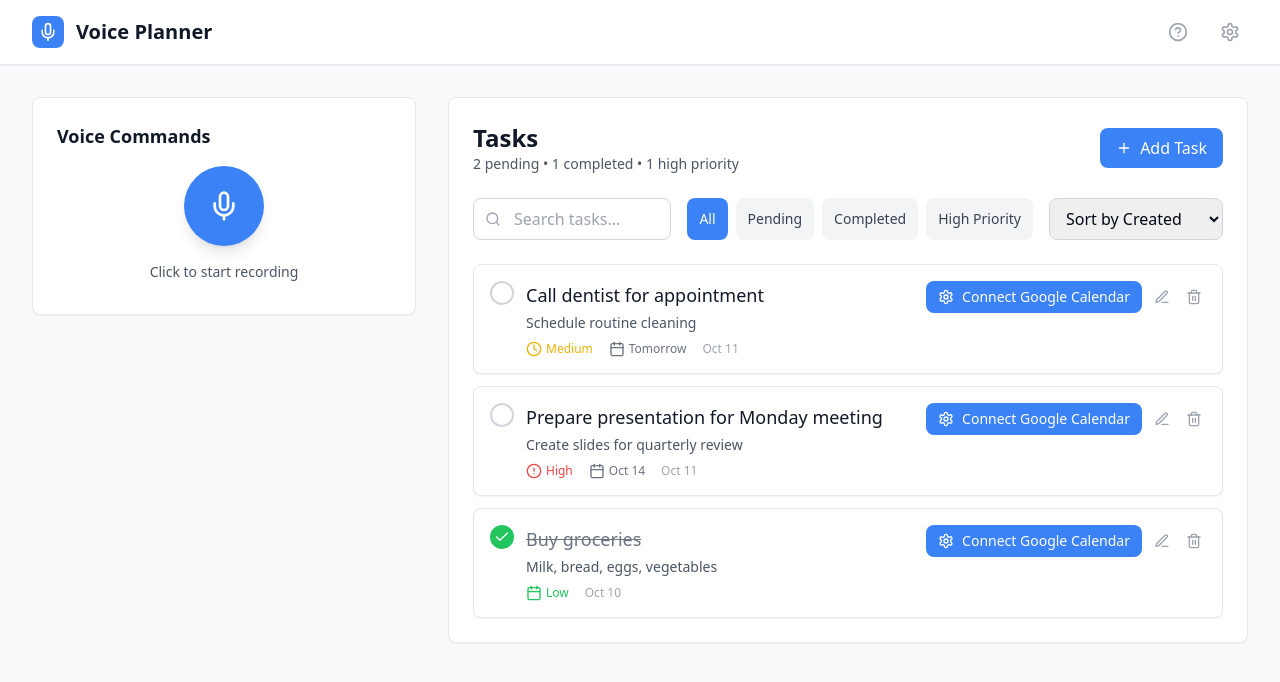
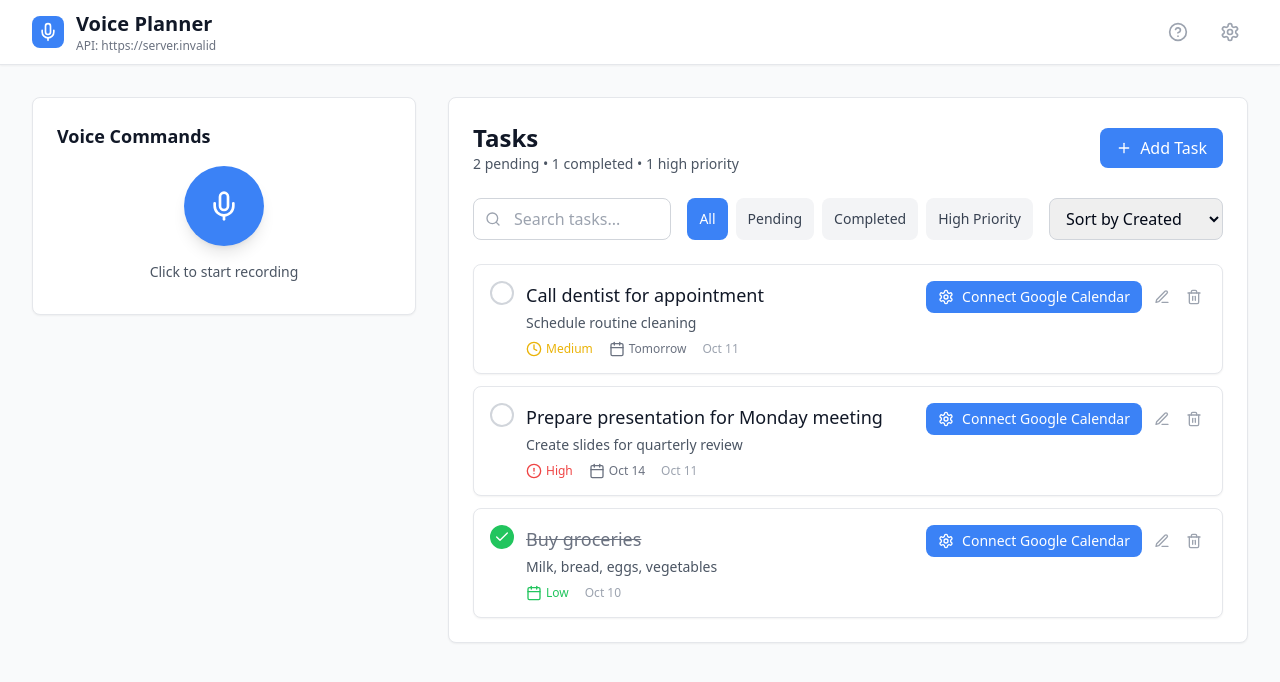
Before and after one commit to luciuscarr/voice-planner, a React (Vite) app in the folder client/: page / in a window 1280 px wide. Shown: the top 682 px of the page. Built offline with nearby package versions, Linux system fonts and the light colour scheme; no server answers.

Commit message:
Add API URL debug indicator

```diff
--- a/client/src/App.tsx
+++ b/client/src/App.tsx
@@ -45,6 +45,13 @@ function App() {
   const [showHint, setShowHint] = useState(false);
   const [currentTranscript, setCurrentTranscript] = useState('');
   const [isProcessing, setIsProcessing] = useState(false);
+
+  // Debug: Log API URL on mount
+  useState(() => {
+    const apiUrl = import.meta.env.VITE_API_URL || 'http://localhost:3001';
+    console.log('🔧 API URL:', apiUrl);
+    console.log('🔧 All env vars:', import.meta.env);
+  });
 
   // Handle voice commands
   const handleVoiceCommand = (command: VoiceCommand) => {
@@ -127,7 +134,12 @@ function App() {
               <div className="w-8 h-8 bg-blue-500 rounded-lg flex items-center justify-center">
                 <Mic className="w-5 h-5 text-white" />
               </div>
-              <h1 className="text-xl font-bold text-gray-900">Voice Planner</h1>
+              <div>
+                <h1 className="text-xl font-bold text-gray-900">Voice Planner</h1>
+                <p className="text-xs text-gray-500">
+                  API: {import.meta.env.VITE_API_URL || 'localhost:3001'}
+                </p>
+              </div>
             </div>
 
             <div className="flex items-center space-x-4">
```
